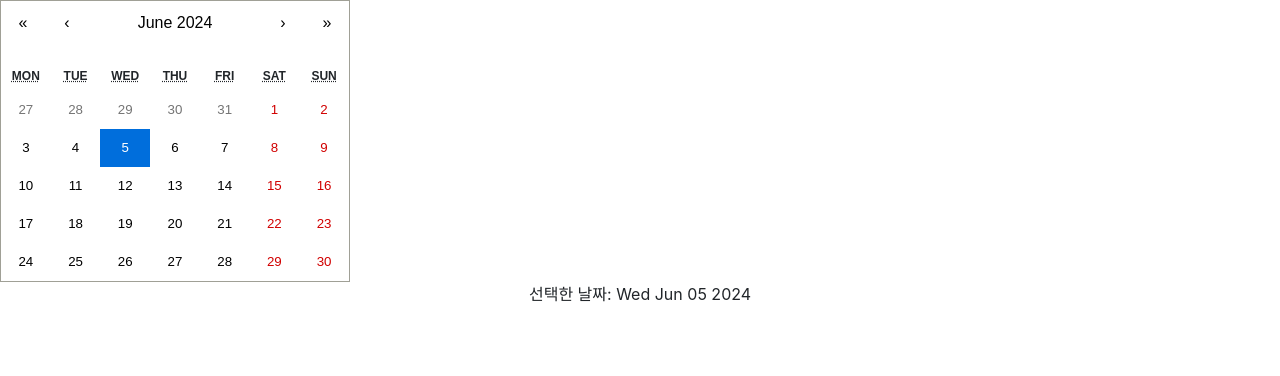
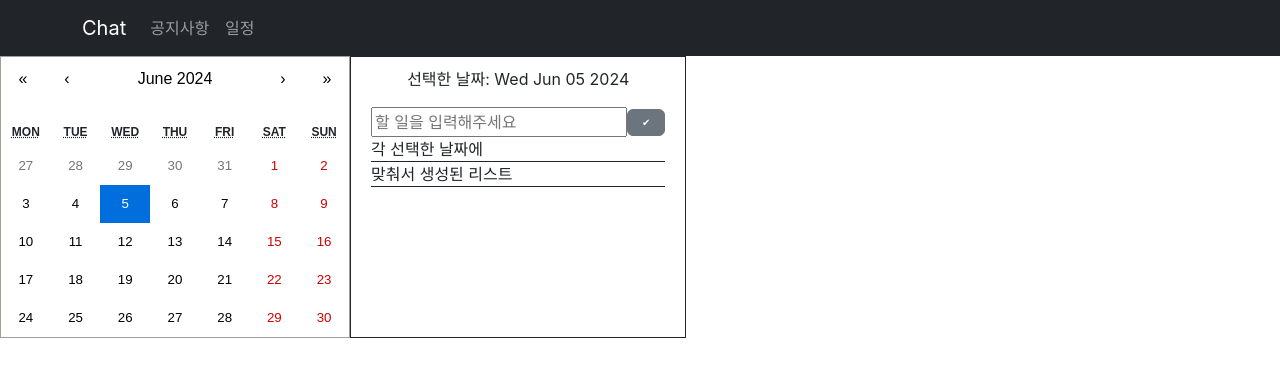
Before and after one commit to veloperlee/chat, a React (Create React App) app in the folder chat/: page /Calendar in a window 1280 px wide. Shown: the top 376 px of the page. Built offline with nearby package versions, Linux system fonts and the light colour scheme.

Commit message:
calendar

```diff
--- a/chat/src/App.css
+++ b/chat/src/App.css
@@ -156,3 +156,35 @@ main .chat {
 .chat_input {
   width: 100%;
 }
+
+
+
+
+/* calendar */
+.calendar_wrap{
+  display: flex;
+}
+
+.todo{
+  padding: 10px 20px;
+  border: 1px solid;
+}
+
+.inner{
+  text-align: left;
+}
+
+.inner li{
+  border-bottom: 1px solid;
+}
+
+div.list{
+  display: flex;
+  align-items: center;
+}
+
+.todo button.btn{
+  color: #fff;
+  padding: 5px 14px;
+  font-size: 10px;
+}
--- a/chat/src/App.js
+++ b/chat/src/App.js
@@ -1,7 +1,7 @@
 import './App.css';
 import { Routes, Route, Link, useNavigate, Outlet } from 'react-router-dom';
-import Notice from './components/Notice.js';
-import MyCalendar from './components/MyCalendar.js';
+import Notice from './page/Notice.js';
+import MyCalendar from './page/MyCalendar.js';
 import Main from './Main.js';
 
 function App() {
--- a/chat/src/Main.js
+++ b/chat/src/Main.js
@@ -3,9 +3,11 @@ import './App.css';
 import { Button, Container, Nav, Navbar, Row, Col, Form } from 'react-bootstrap';
 import { Routes, Route, Link, useNavigate, Outlet } from 'react-router-dom';
 import { useState, useEffect } from 'react';
-import Friend from './components/Friend.js';
-import Chat from './components/Chat.js';
-import Notice from './components/Notice.js';
+import Friend from './page/Friend.js';
+import Chat from './page/Chat.js';
+import Notice from './page/Notice.js';
+import Header from './component/Header.js';
+
 
 function Main() {
 
@@ -50,18 +52,16 @@ function Main() {
   return (
 
     <div className="App">
-
-      <Navbar bg="dark" data-bs-theme="dark">
+      <Header />
+      {/* <Navbar bg="dark" data-bs-theme="dark">
         <Container>
           <Navbar.Brand onClick={() => { navigate('/') }}>Chat</Navbar.Brand>
           <Nav className="me-auto">
             <Nav.Link onClick={() => { navigate('/notice') }}>공지사항</Nav.Link>
             <Nav.Link onClick={() => { navigate('/Calendar') }}>일정</Nav.Link>
-            {/* <Nav.Link onClick={() => { navigate('/login') }}>Login</Nav.Link> */}
-            {/* <Link to="/friend" className="nav-link">friend</Link> */}
           </Nav>
         </Container>
-      </Navbar>
+      </Navbar> */}
       <main>
         <div className='sideBar'>
           {/* <Button className='btn' variant="secondary" onClick={() => setSideBar(!sideBar)}>
--- a/chat/src/components/Notice.js
+++ b/chat/src/component/Header.js
@@ -1,8 +1,9 @@
 import { Button, Container, Nav, Navbar, Row, Col, Form } from 'react-bootstrap';
+import { useState, useEffect } from 'react';
 import { Routes, Route, Link, useNavigate, Outlet } from 'react-router-dom';
 
-function Notice() {
-
+function Header() {
+     // 메뉴이동 네비게이터
   let navigate = useNavigate();
 
   return (
@@ -12,13 +13,14 @@ function Notice() {
           <Navbar.Brand onClick={() => { navigate('/') }}>Chat</Navbar.Brand>
           <Nav className="me-auto">
             <Nav.Link onClick={() => { navigate('/notice') }}>공지사항</Nav.Link>
+            <Nav.Link onClick={() => { navigate('/Calendar') }}>일정</Nav.Link>
+            {/* <Nav.Link onClick={() => { navigate('/login') }}>Login</Nav.Link> */}
+            {/* <Link to="/friend" className="nav-link">friend</Link> */}
           </Nav>
         </Container>
       </Navbar>
-
-      <h2>공지사항</h2>
     </div>
   )
 }
 
-export default Notice
+export default Header
--- a/chat/src/components/MyCalendar.js
+++ /dev/null
@@ -1,25 +0,0 @@
-import React, { useState } from 'react';
-import Calendar from 'react-calendar';
-import 'react-calendar/dist/Calendar.css';
-
-function MyCalendar() {
-  const [date, setDate] = useState(new Date());
-
-  const onChange = newDate => {
-    setDate(newDate);
-  };
-
-
-  return (
-    <div>
-      <Calendar
-        onChange={onChange}
-        value={date}
-        // locale="en-US"
-      />
-      <p>선택한 날짜: {date.toDateString()}</p>
-    </div>
-  );
-}
-
-export default MyCalendar;
--- /dev/null
+++ b/chat/src/page/MyCalendar.js
@@ -0,0 +1,41 @@
+import React, { useState } from 'react';
+import Calendar from 'react-calendar';
+import 'react-calendar/dist/Calendar.css';
+import Header from '../component/Header.js';
+import { Button } from 'react-bootstrap';
+
+function MyCalendar() {
+  const [date, setDate] = useState(new Date());
+
+  const onChange = newDate => {
+    setDate(newDate);
+  };
+
+
+  return (
+    <div>
+      <Header />
+      <div className='calendar_wrap'>
+        <Calendar
+          onChange={onChange}
+          value={date}
+        // locale="en-US"
+        />
+        <div className="todo">
+          <p>선택한 날짜: {date.toDateString()}</p>
+          <div class="list">
+            <input type='text' placeholder='할 일을 입력해주세요'/>
+              <Button className='btn' variant="secondary">✔</Button>
+          </div>
+          <ul className="inner">
+            <li>각 선택한 날짜에</li>
+            <li>맞춰서 생성된 리스트</li>
+          </ul>
+        </div>
+      </div>
+
+    </div>
+  );
+}
+
+export default MyCalendar;
--- /dev/null
+++ b/chat/src/page/Notice.js
@@ -0,0 +1,18 @@
+import { Button, Container, Nav, Navbar, Row, Col, Form } from 'react-bootstrap';
+import { Routes, Route, Link, useNavigate, Outlet } from 'react-router-dom';
+import Header from '../component/Header.js';
+
+function Notice() {
+
+  let navigate = useNavigate();
+
+  return (
+    <div>
+      <Header />
+
+      <h2>공지사항</h2>
+    </div>
+  )
+}
+
+export default Notice
```
Also changed, not shown: chat/src/page/Chat.js (renamed from chat/src/components/Chat.js), chat/src/page/Friend.js (renamed from chat/src/components/Friend.js).
